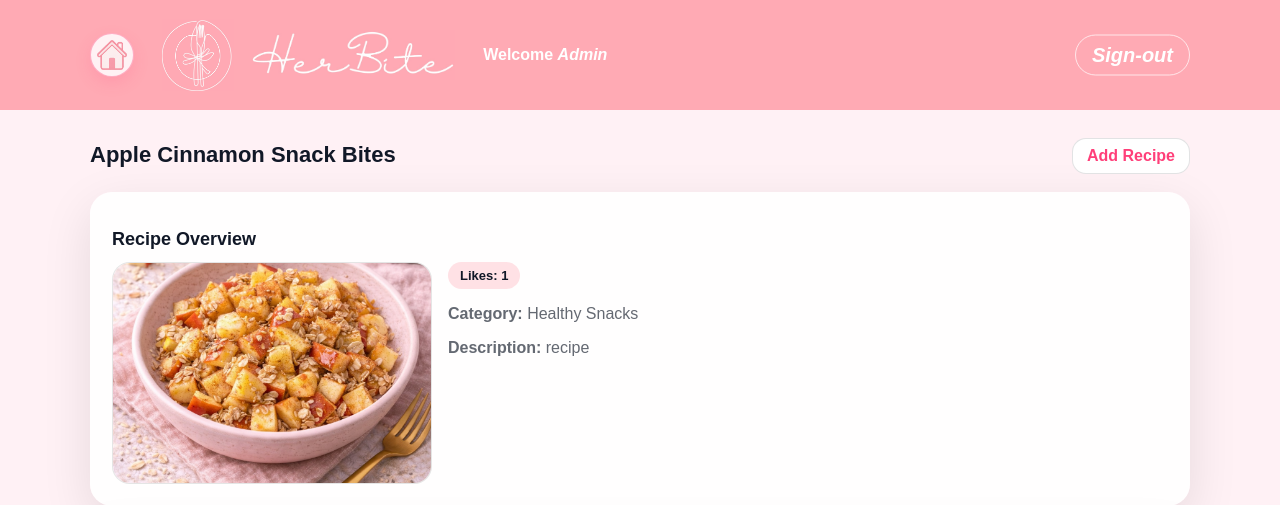
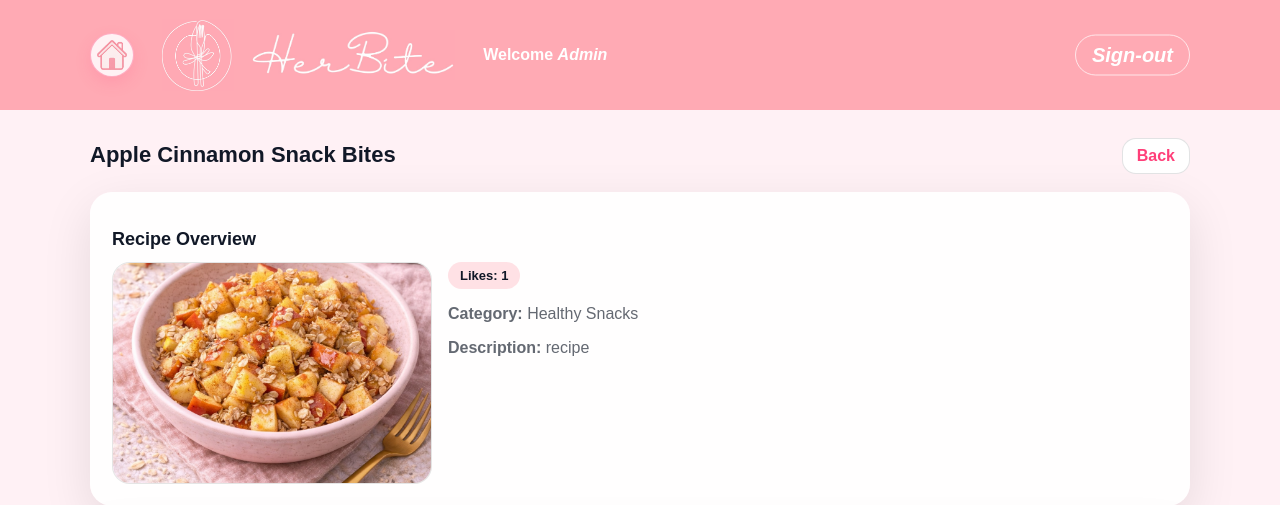
Before and after one commit to halaalduh/HERBITE, a PHP site: page /viewRecipe.php?id=6 in a window 1280 px wide. Shown: the top 505 px of the page. Run offline with PHP 8.4, Linux system fonts and the light colour scheme; a user stored in the database is signed in; data comes from the database, SQL or seed files in the repository.

Commit message:
Add files via upload

```diff
--- a/viewRecipe.php
+++ b/viewRecipe.php
@@ -157,7 +157,7 @@ $canInteract = ($userType != "admin" && $userID != $recipe['userID']);
 
         <div class="view-actions">
 
-          <a class="btn-small btn-ghost" href="myRecipes.php">Add Recipe</a>
+          <a class="btn-small btn-ghost" href="myRecipes.php">Back</a>
 
           <?php if ($canInteract) { ?>
             <form action="addLike.php" method="post" style="display:inline;">
```
